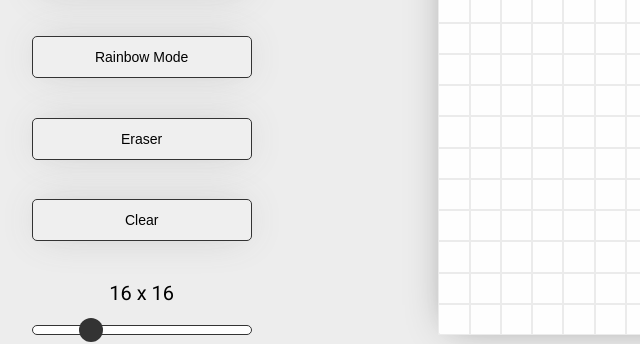
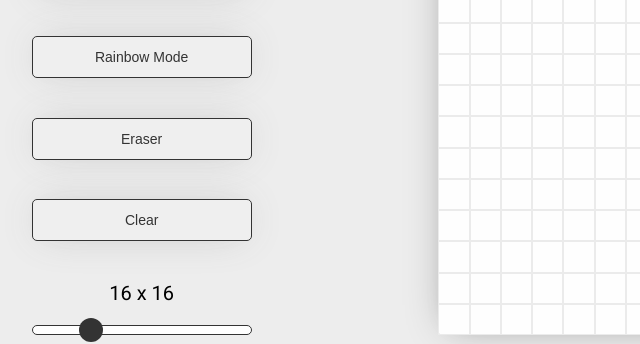
Before and after one commit to alextirgard00n/Etch-A-Sketch, a plain HTML site: page index.html in a window 1280 px wide. Shown: the part 349-693 px from the top of the page, 155-795 px from the left. Drawn offline with Linux system fonts and the light colour scheme.

Commit message:
button initialize color

```diff
--- a/style.css
+++ b/style.css
@@ -73,6 +73,7 @@ h1 {
 button {
     padding: 12px 20px;
     width: 100%;
+    color: var(--primary-dark);
     border: 1px solid var(--primary-dark);
     border-radius: 5px;
     /* transition: transform 0.7s ease; */
@@ -80,6 +81,7 @@ button {
     box-shadow: 0 0 40px -10px rgba(99, 99, 99, 0.3),
         0 0 25px -15px rgba(122, 122, 122, 0.2);
     font-size: 14px;
+
 }
 
 button.active {
```
